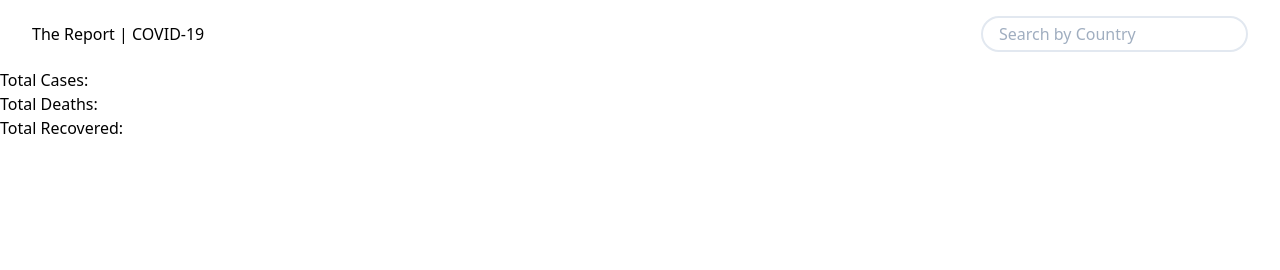
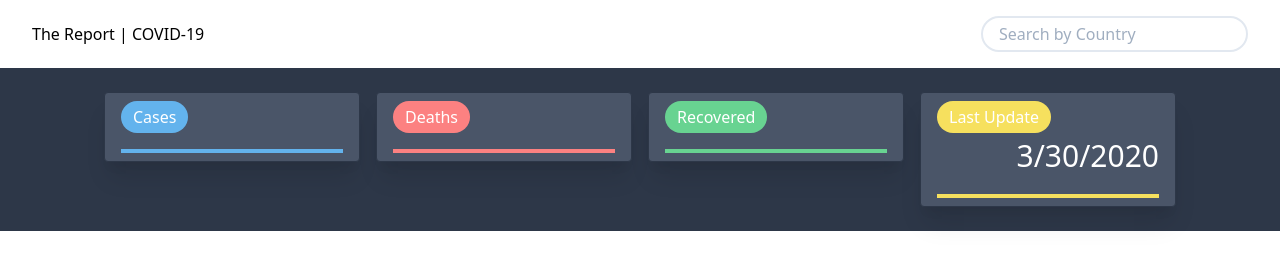
Before and after one commit to FrancisCalizo/covid-19, a Gatsby site: page / in a window 1280 px wide. Built offline with nearby package versions, Linux system fonts and the light colour scheme; Gatsby itself is replaced by a stand-in of ours; no server answers.

Commit message:
Style Totals

```diff
--- a/src/components/Navbar.js
+++ b/src/components/Navbar.js
@@ -3,7 +3,7 @@ import React from "react"
 const Navbar = () => {
   return (
     <nav>
-      <div className="flex justify-between container items-center `mx-auto px-8 py-4">
+      <div className="flex justify-between container items-center mx-auto px-8 py-4">
         <div>The Report | COVID-19</div>
         <div>
           <input
--- a/src/components/Totals.js
+++ b/src/components/Totals.js
@@ -3,13 +3,52 @@ import CovidContext from "../context/covidContext"
 
 const Totals = () => {
   const covidContext = useContext(CovidContext)
-  const { globalTotals } = covidContext
+  const { globalTotals, date } = covidContext
 
   return (
-    <div>
-      <h1>Total Cases: {globalTotals.cases}</h1>
-      <h1>Total Deaths: {globalTotals.deaths}</h1>
-      <h1>Total Recovered: {globalTotals.recovered}</h1>
+    <div className="bg-gray-800 py-6">
+      <div className="flex justify-center container mx-auto">
+        <div className="w-1/5 mx-2">
+          <div className="border border-gray-800 rounded bg-gray-700 shadow-xl py-2 px-4">
+            <h3 className="inline-block text-white bg-blue-400 px-3 py-1 rounded-full">
+              Cases
+            </h3>
+            <h3 className="text-3xl text-right border-b-4 text-white border-blue-400 pb-4">
+              {globalTotals.cases}
+            </h3>
+          </div>
+        </div>
+        <div className="w-1/5 mx-2">
+          <div className="border border-gray-800 rounded bg-gray-700 shadow-xl py-2 px-4">
+            <h3 className="inline-block text-white bg-red-400 px-3 py-1 rounded-full">
+              Deaths
+            </h3>
+            <h3 className="text-3xl text-right border-b-4 text-white border-red-400 pb-4">
+              {globalTotals.deaths}
+            </h3>
+          </div>
+        </div>
+        <div className="w-1/5 mx-2">
+          <div className="border border-gray-800 rounded bg-gray-700 shadow-xl py-2 px-4">
+            <h3 className="inline-block text-white bg-green-400 px-3 py-1 rounded-full">
+              Recovered
+            </h3>
+            <h3 className="text-3xl text-right border-b-4 text-white border-green-400 pb-4">
+              {globalTotals.recovered}
+            </h3>
+          </div>
+        </div>
+        <div className="w-1/5 mx-2">
+          <div className="border border-gray-800 rounded bg-gray-700 shadow-xl py-2 px-4">
+            <h3 className="inline-block text-white bg-yellow-400 px-3 py-1 rounded-full">
+              Last Update
+            </h3>
+            <h3 className="text-3xl text-right border-b-4 text-white border-yellow-400 pb-4">
+              {`${date.getMonth() + 1}/${date.getDate()}/${date.getFullYear()}`}
+            </h3>
+          </div>
+        </div>
+      </div>
     </div>
   )
 }
--- a/src/context/CovidState.js
+++ b/src/context/CovidState.js
@@ -6,12 +6,15 @@ export default ({ children }) => {
   const [loading, setLoading] = useState(false)
   const [currentCountry, setCurrentCountry] = useState(null)
   const [globalTotals, setGlobalTotals] = useState({})
+  const [date, setDate] = useState(new Date())
 
   useEffect(() => {
+    // Country Data
     fetch("https://pomber.github.io/covid19/timeseries.json")
       .then(response => response.json())
       .then(data => setCountryData(data))
 
+    // Global Data
     fetch("https://coronavirus-19-api.herokuapp.com/all")
       .then(response => response.json())
       .then(data => setGlobalTotals(data))
@@ -24,7 +27,7 @@ export default ({ children }) => {
   // )
 
   return (
-    <CovidContext.Provider value={{ countryData, globalTotals }}>
+    <CovidContext.Provider value={{ countryData, globalTotals, date }}>
       {children}
     </CovidContext.Provider>
   )
```
Also changed, not shown: README.md.
